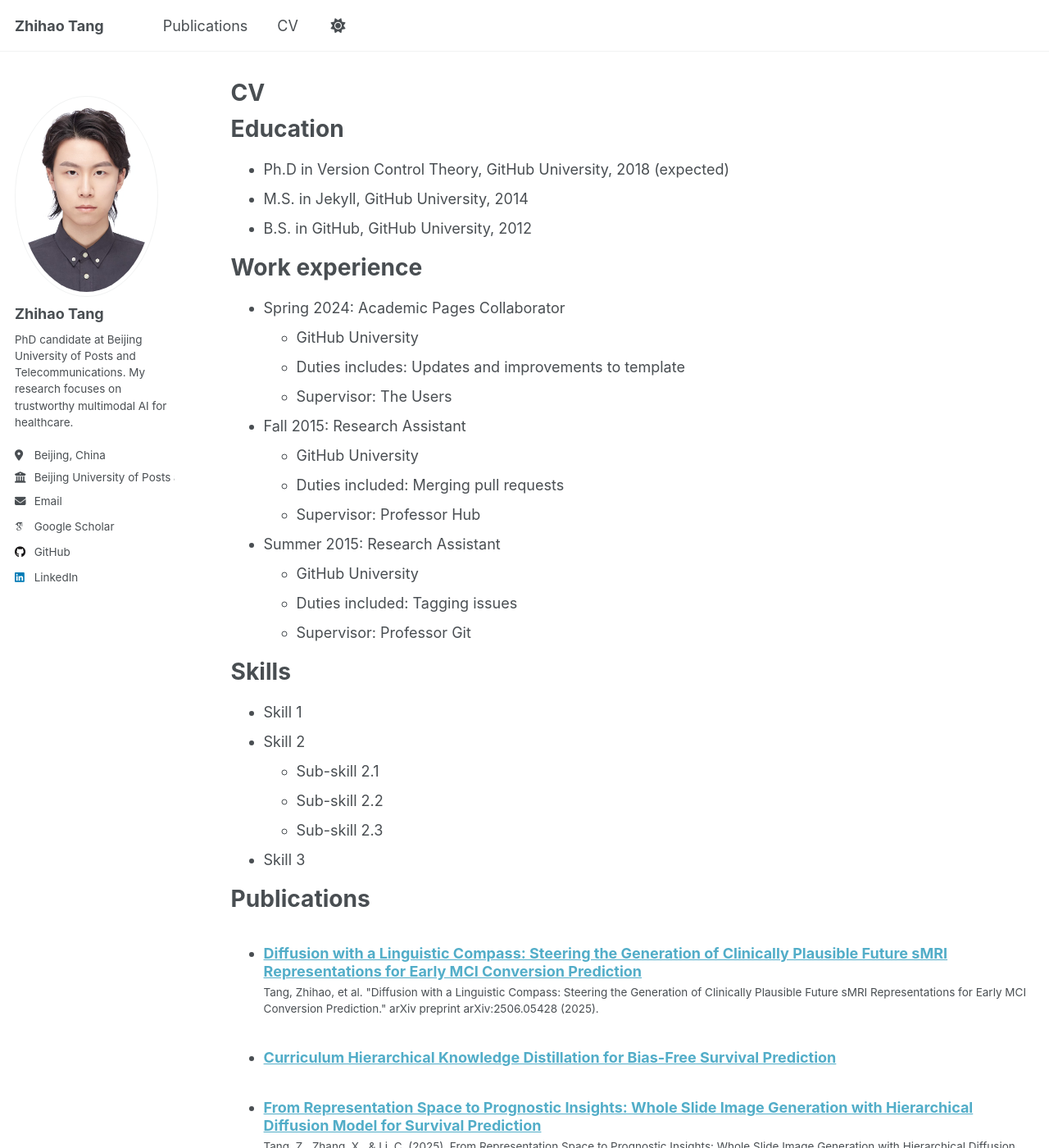
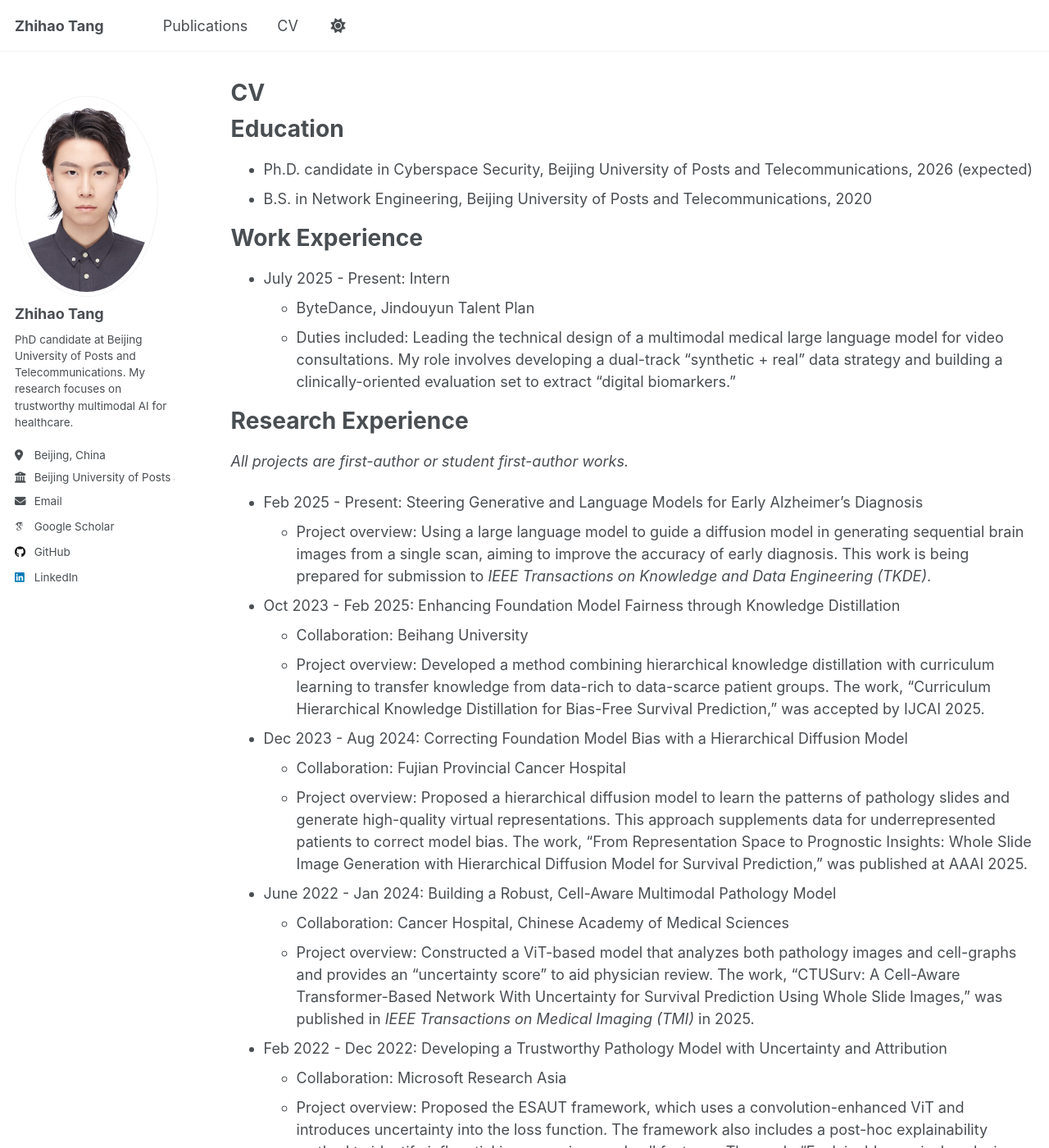
Before and after one commit to t-zhihao/t-zhihao.github.io, a Jekyll site: the page built from _pages/cv.md, in a window 1280 px wide and 1400 px high. Shown: the whole window at 82% size. Built offline with Jekyll 4.4.1, drawn with Linux system fonts in a browser that asks for light colours; some web fonts are replaced; a script that is not in the unit is left out; some of the changed text lies outside the part shown.

Commit message:
Update cv.md

```diff
--- a/_pages/cv.md
+++ b/_pages/cv.md
@@ -11,54 +11,56 @@ redirect_from:
 
 Education
 ======
-* Ph.D in Version Control Theory, GitHub University, 2018 (expected)
-* M.S. in Jekyll, GitHub University, 2014
-* B.S. in GitHub, GitHub University, 2012
+* Ph.D. candidate in Cyberspace Security, Beijing University of Posts and Telecommunications, 2026 (expected)
+* B.S. in Network Engineering, Beijing University of Posts and Telecommunications, 2020
 
-Work experience
+Work Experience
 ======
-* Spring 2024: Academic Pages Collaborator
-  * GitHub University
-  * Duties includes: Updates and improvements to template
-  * Supervisor: The Users
+* July 2025 - Present: Intern
+  * ByteDance, Jindouyun Talent Plan
+  * Duties included: Leading the technical design of a multimodal medical large language model for video consultations. My role involves developing a dual-track "synthetic + real" data strategy and building a clinically-oriented evaluation set to extract "digital biomarkers."
 
-* Fall 2015: Research Assistant
-  * GitHub University
-  * Duties included: Merging pull requests
-  * Supervisor: Professor Hub
+Research Experience
+======
+*All projects are first-author or student first-author works.*
+* Feb 2025 - Present: Steering Generative and Language Models for Early Alzheimer's Diagnosis
+  * Project overview: Using a large language model to guide a diffusion model in generating sequential brain images from a single scan, aiming to improve the accuracy of early diagnosis. This work is being prepared for submission to *IEEE Transactions on Knowledge and Data Engineering (TKDE)*.
 
-* Summer 2015: Research Assistant
-  * GitHub University
-  * Duties included: Tagging issues
-  * Supervisor: Professor Git
+* Oct 2023 - Feb 2025: Enhancing Foundation Model Fairness through Knowledge Distillation
+  * Collaboration: Beihang University
+  * Project overview: Developed a method combining hierarchical knowledge distillation with curriculum learning to transfer knowledge from data-rich to data-scarce patient groups. The work, "Curriculum Hierarchical Knowledge Distillation for Bias-Free Survival Prediction," was accepted by IJCAI 2025.
+
+* Dec 2023 - Aug 2024: Correcting Foundation Model Bias with a Hierarchical Diffusion Model
+  * Collaboration: Fujian Provincial Cancer Hospital
+  * Project overview: Proposed a hierarchical diffusion model to learn the patterns of pathology slides and generate high-quality virtual representations. This approach supplements data for underrepresented patients to correct model bias. The work, "From Representation Space to Prognostic Insights: Whole Slide Image Generation with Hierarchical Diffusion Model for Survival Prediction," was published at AAAI 2025.
+
+* June 2022 - Jan 2024: Building a Robust, Cell-Aware Multimodal Pathology Model
+  * Collaboration: Cancer Hospital, Chinese Academy of Medical Sciences
+  * Project overview: Constructed a ViT-based model that analyzes both pathology images and cell-graphs and provides an "uncertainty score" to aid physician review. The work, "CTUSurv: A Cell-Aware Transformer-Based Network With Uncertainty for Survival Prediction Using Whole Slide Images," was published in *IEEE Transactions on Medical Imaging (TMI)* in 2025.
+
+* Feb 2022 - Dec 2022: Developing a Trustworthy Pathology Model with Uncertainty and Attribution
+  * Collaboration: Microsoft Research Asia
+  * Project overview: Proposed the ESAUT framework, which uses a convolution-enhanced ViT and introduces uncertainty into the loss function. The framework also includes a post-hoc explainability method to identify influential image regions and cell features. The work, "Explainable survival analysis with uncertainty using convolution-involved vision transformer," was published in *Computerized Medical Imaging and Graphics (CMIG)* in 2023.
 
 Skills
 ======
-* Skill 1
-* Skill 2
-  * Sub-skill 2.1
-  * Sub-skill 2.2
-  * Sub-skill 2.3
-* Skill 3
+* **Core Research Area**: Multimodal Medical Large Models for complex scenarios
+* **Machine Learning Models & Architectures**
+  * Large Language Models (LLMs)
+  * Generative Models (Diffusion Models)
+  * Vision Transformer (ViT) and derivatives
+  * Knowledge Distillation
+* **AI Concepts & Techniques**
+  * Fairness, Bias Correction, and Trustworthy AI
+  * Uncertainty Quantification
+  * Explainable AI (XAI) / Attribution Analysis
+* **Application Domains**
+  * Digital Pathology and Oncology
+  * Medical Imaging Analysis
+  * Alzheimer's Disease Diagnosis
 
 Publications
 ======
   <ul>{% for post in site.publications reversed %}
     {% include archive-single-cv.html %}
   {% endfor %}</ul>
-
-Talks
-======
-  <ul>{% for post in site.talks reversed %}
-    {% include archive-single-talk-cv.html  %}
-  {% endfor %}</ul>
-
-Teaching
-======
-  <ul>{% for post in site.teaching reversed %}
-    {% include archive-single-cv.html %}
-  {% endfor %}</ul>
-
-Service and leadership
-======
-* Currently signed in to 43 different slack teams
```
